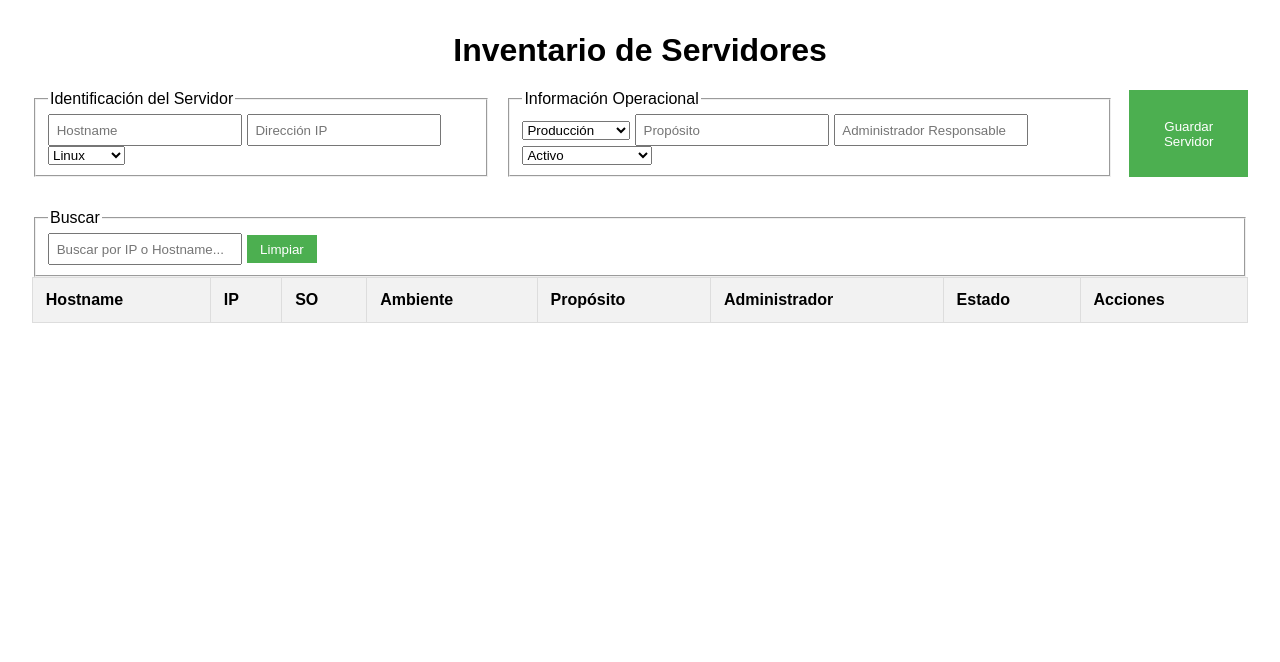
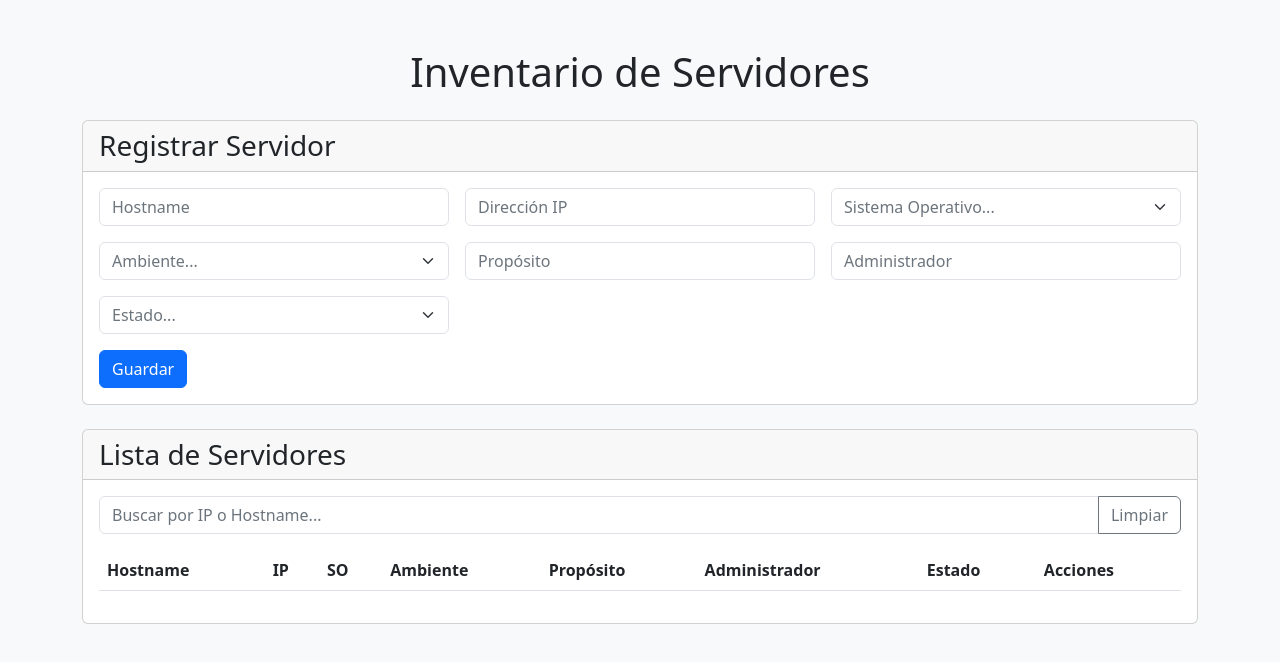
Before and after one commit to bayronq/inventario-servidores, a website: page public/index.html in a window 1280 px wide. Drawn offline with nearby package versions, Linux system fonts and the light colour scheme; no server answers.

Commit message:
Versión 2

```diff
--- a/public/app.js
+++ b/public/app.js
@@ -24,8 +24,10 @@ const getServers = async (searchTerm = '') => {
             <td>${server.administrador_responsable}</td>
             <td>${server.estado}</td>
             <td>
-                <button class="edit-btn" data-id="${server.id}">Editar</button>
-                <button class="delete-btn" data-id="${server.id}">Eliminar</button>
+                <div class="btn-group btn-group-sm" role="group">
+                    <button class="btn btn-warning edit-btn" data-id="${server.id}">Editar</button>
+                    <button class="btn btn-danger delete-btn" data-id="${server.id}">Eliminar</button>
+                </div>
             </td>
         `;
         serversList.appendChild(row);
--- a/public/index.html
+++ b/public/index.html
@@ -4,52 +4,73 @@
     <meta charset="UTF-8">
     <meta name="viewport" content="width=device-width, initial-scale=1.0">
     <title>Inventario de Servidores</title>
+    <link href="https://cdn.jsdelivr.net/npm/bootstrap@5.3.0/dist/css/bootstrap.min.css" rel="stylesheet">
     <link rel="stylesheet" href="styles.css">
 </head>
 <body>
-    <h1>Inventario de Servidores</h1>
+    <div class="container mt-5">
+        <h1 class="mb-4 text-center">Inventario de Servidores</h1>
 
+        <div class="card mb-4">
+            <div class="card-header">
+                <h3>Registrar Servidor</h3>
+            </div>
+            <div class="card-body">
                 <form id="server-form">
                     <input type="hidden" id="server-id">
-
-        <fieldset>
-            <legend>Identificación del Servidor</legend>
-            <input type="text" id="server-hostname" placeholder="Hostname" required>
-            <input type="text" id="server-ip" placeholder="Dirección IP" required>
-            <select id="server-os" required>
+                    <div class="row g-3">
+                        <div class="col-md-4">
+                            <input type="text" class="form-control" id="server-hostname" placeholder="Hostname" required>
+                        </div>
+                        <div class="col-md-4">
+                            <input type="text" class="form-control" id="server-ip" placeholder="Dirección IP" required>
+                        </div>
+                        <div class="col-md-4">
+                            <select id="server-os" class="form-select" required>
+                                <option value="">Sistema Operativo...</option>
                                 <option value="Linux">Linux</option>
                                 <option value="Windows">Windows</option>
                                 <option value="AIX">AIX</option>
                             </select>
-        </fieldset>
-
-        <fieldset>
-            <legend>Información Operacional</legend>
-            <select id="server-ambiente" required>
+                        </div>
+                        <div class="col-md-4">
+                            <select id="server-ambiente" class="form-select" required>
+                                <option value="">Ambiente...</option>
                                 <option value="Producción">Producción</option>
                                 <option value="Preproducción">Preproducción</option>
                             </select>
-            <input type="text" id="server-purpose" placeholder="Propósito" required>
-            <input type="text" id="server-admin" placeholder="Administrador Responsable" required>
-            <select id="server-status" required>
+                        </div>
+                        <div class="col-md-4">
+                            <input type="text" class="form-control" id="server-purpose" placeholder="Propósito" required>
+                        </div>
+                        <div class="col-md-4">
+                            <input type="text" class="form-control" id="server-admin" placeholder="Administrador" required>
+                        </div>
+                        <div class="col-md-4">
+                            <select id="server-status" class="form-select" required>
+                                <option value="">Estado...</option>
                                 <option value="Activo">Activo</option>
                                 <option value="Inactivo">Inactivo</option>
                                 <option value="En mantenimiento">En mantenimiento</option>
                             </select>
-        </fieldset>
+                        </div>
+                    </div>
+                    <button type="submit" class="btn btn-primary mt-3">Guardar</button>
+                </form>
+            </div>
+        </div>
 
-        <button type="submit">Guardar Servidor</button>
-    </form>
-
-    <fieldset>
-        <legend>Buscar</legend>
-        <div id="search-container">
-            <input type="text" id="search-input" placeholder="Buscar por IP o Hostname...">
-            <button id="clear-search-button">Limpiar</button>
+        <div class="card">
+            <div class="card-header">
+                <h3>Lista de Servidores</h3>
             </div>
-    </fieldset>
-
-    <table id="servers-table">
+            <div class="card-body">
+                <div class="input-group mb-3">
+                    <input type="text" id="search-input" class="form-control" placeholder="Buscar por IP o Hostname...">
+                    <button id="clear-search-button" class="btn btn-outline-secondary">Limpiar</button>
+                </div>
+                <div class="table-responsive">
+                    <table class="table table-striped table-hover">
                         <thead>
                             <tr>
                                 <th>Hostname</th>
@@ -64,7 +85,12 @@
                         </thead>
                         <tbody id="servers-list"></tbody>
                     </table>
+                </div>
+            </div>
+        </div>
+    </div>
 
+    <script src="https://cdn.jsdelivr.net/npm/bootstrap@5.3.0/dist/js/bootstrap.bundle.min.js"></script>
     <script src="app.js"></script>
 </body>
 </html>
--- a/public/styles.css
+++ b/public/styles.css
@@ -1,49 +1,33 @@
 body {
-    font-family: sans-serif;
-    margin: 2em;
+    background-color: #f8f9fa;
 }
 
-h1 {
-    text-align: center;
+.card-header h3 {
+    margin-bottom: 0;
 }
 
-form {
-    margin-bottom: 2em;
-    display: flex;
-    gap: 1em;
+.table th, .table td {
+    vertical-align: middle;
 }
 
-input {
-    padding: 0.5em;
+.btn-group-sm > .btn {
+    padding: 0.2rem 0.5rem;
+    font-size: 0.8rem;
 }
 
-table {
-    width: 100%;
-    border-collapse: collapse;
+.form-control::placeholder {
+    color: #6c757d;
+    opacity: 1;
 }
 
-th, td {
-    border: 1px solid #ddd;
-    padding: 0.8em;
-    text-align: left;
+.form-select {
+    color: #6c757d;
 }
 
-th {
-    background-color: #f2f2f2;
+.form-select:invalid {
+    color: #6c757d;
 }
 
-button {
-    cursor: pointer;
-    padding: 0.5em 1em;
-    border: none;
-    background-color: #4CAF50;
-    color: white;
+option[value=""][disabled] {
+    display: none;
 }
-
-.edit-btn {
-    background-color: #008CBA;
-}
-
-.delete-btn {
-    background-color: #f44336;
-}
```
Also changed, not shown: package.json (+7 -2 lines), server.js (+43 -31 lines), servers.json (+6 -4 lines), 1 other file. Lines whose indentation alone changed are shown as unchanged.
